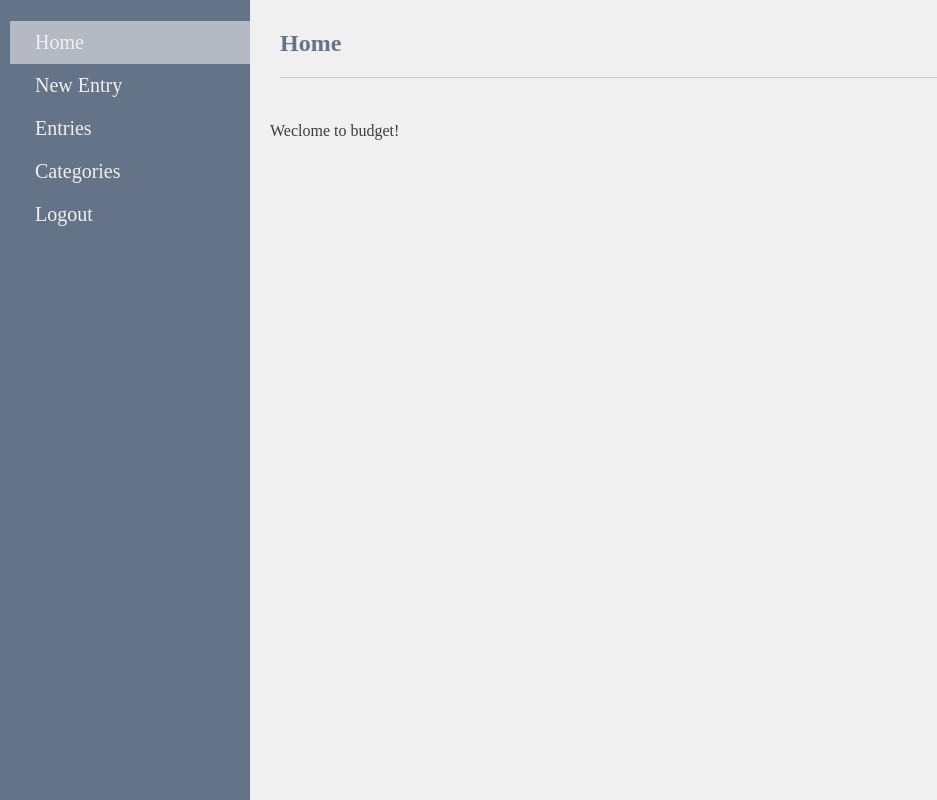
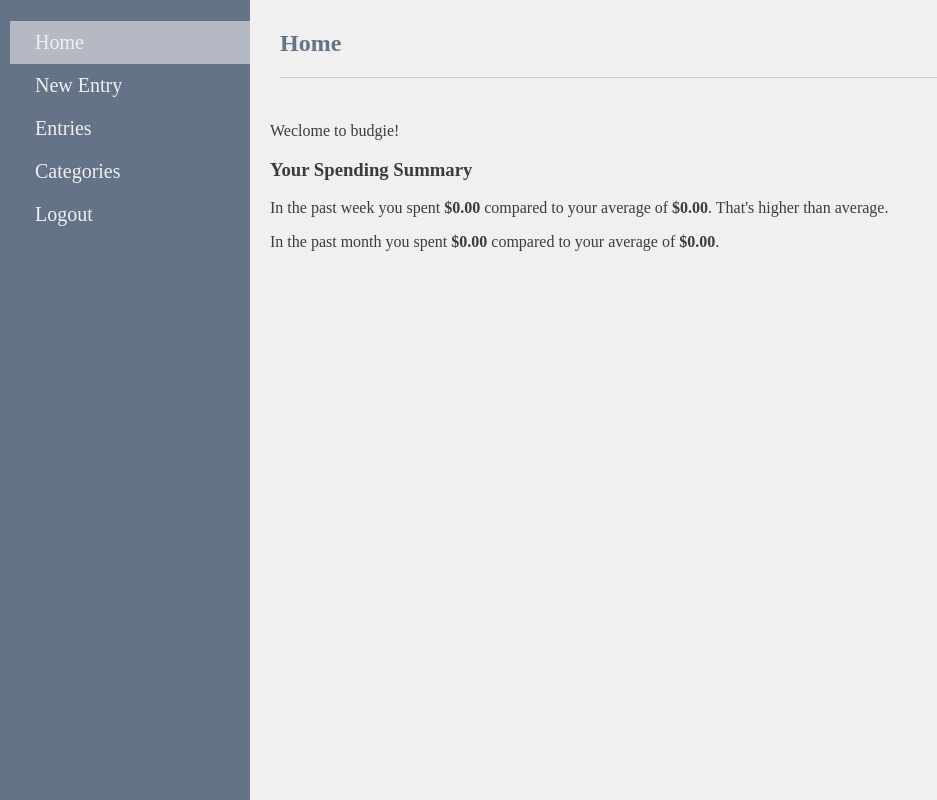
Before and after one commit to Prodge/budgie, a Django app: page /budget/ in a window 1280 px wide. Shown: the whole page, without its empty margins (0-937 px from the left). Run offline with Django 3.2, Linux system fonts and the light colour scheme; a user stored in the database is signed in; tables that the repository leaves empty hold one stand-in row (values such as "Sample post").

Commit message:
Refactors to category detail, and added home page summary content

```diff
--- a/budget/models.py
+++ b/budget/models.py
@@ -69,10 +69,12 @@ class Entry(models.Model):
     )
 
     # Is the entry an expense or income
+    INCOME = 'income'
+    EXPENSE = 'expense'
     flow_type = models.CharField(
         choices = (
-            ('income', 'Income'),
-            ('expense', 'Expense'),
+            (INCOME, 'Income'),
+            (EXPENSE, 'Expense'),
         ),
         max_length = 50,
         default = 'expense',
--- a/budget/templates/index.html
+++ b/budget/templates/index.html
@@ -7,8 +7,16 @@
 {% endblock %}
 
 {% block content %}
+  <p>Weclome to budgie!</p>
+  <h3>Your Spending Summary</h3>
   <p>
-    Weclome to budget!
+    In the past week you spent <b>${{ spendings.week | floatformat:2 }}</b> compared to your average of <b>${{ spendings.average_week | floatformat:2 }}</b>.
+    {% if spendings.week < spendings.average_week %}
+      Nice saving!
+    {% else %}
+      That's higher than average.
+    {% endif %}
   </p>
+  <p>In the past month you spent <b>${{ spendings.month | floatformat:2 }}</b> compared to your average of <b>${{ spendings.average_month | floatformat:2 }}</b>.</p>
 
 {% endblock %}
--- a/budget/views.py
+++ b/budget/views.py
@@ -7,10 +7,41 @@ from django.contrib.auth.decorators import login_required
 from budget.models import Entry, Category
 from budget.forms import EntryForm, CategoryForm
 
+def get_amount_spent(entries):
+    return sum([float(entry.value) for entry in entries if entry.flow_type != Entry.INCOME])
+
+def get_earliest_entry_date(entries):
+    return min([entry.date for entry in entries])
+
+def get_average_spent_over_period(entries, period):
+    today = datetime.date.today()
+    earliest_entry = get_earliest_entry_date(entries)
+    days_since_first_entry = (today - earliest_entry).days
+    segments = days_since_first_entry / period
+    return get_amount_spent(entries) / segments
+
+def filter_entries_to_period(entries, period):
+    today = datetime.date.today()
+    return entries.filter(date__gte = today - datetime.timedelta(days = period))
+
+def get_amount_spent_over_period(entries, period):
+    return get_amount_spent(filter_entries_to_period(entries, period))
+
+def get_home_page_summary(entries):
+    return {
+        'week': get_amount_spent_over_period(entries, 7),
+        'average_week': get_average_spent_over_period(entries, 7),
+        'month': get_amount_spent_over_period(entries, 30),
+        'average_month': get_average_spent_over_period(entries, 30),
+    }
+
 @login_required
 def home(request):
     template = 'index.html'
-    context = {}
+    entries = Entry.objects.filter(user = request.user)
+    context = {
+        'spendings': get_home_page_summary(entries)
+    }
     return render(request, template, context)
 
 @login_required
@@ -83,17 +114,14 @@ def category_list(request):
     context['categories'] = Category.objects.filter(user = request.user)
     return render(request, template, context)
 
-def get_amount_spent(entries):
-    return sum([float(entry.value) for entry in entries])
-
 def get_category_summary(category):
     entries = Entry.objects.filter(category = category)
     today = datetime.date.today()
     summary = {
         'forever': get_amount_spent(entries),
-        'week': get_amount_spent(entries.filter(date__gte = today - datetime.timedelta(days = 7))),
-        'month': get_amount_spent(entries.filter(date__gte = today - datetime.timedelta(days = 30))),
-        'year': get_amount_spent(entries.filter(date__gte = today - datetime.timedelta(days = 365))),
+        'week': get_amount_spent_over_period(entries, 7),
+        'month': get_amount_spent_over_period(entries, 30),
+        'year': get_amount_spent_over_period(entries, 365),
     }
     summary['average_week_over_month'] = summary['month'] / (30 / 7)
     summary['average_week_over_year'] = summary['year'] / (365 / 7)
```
